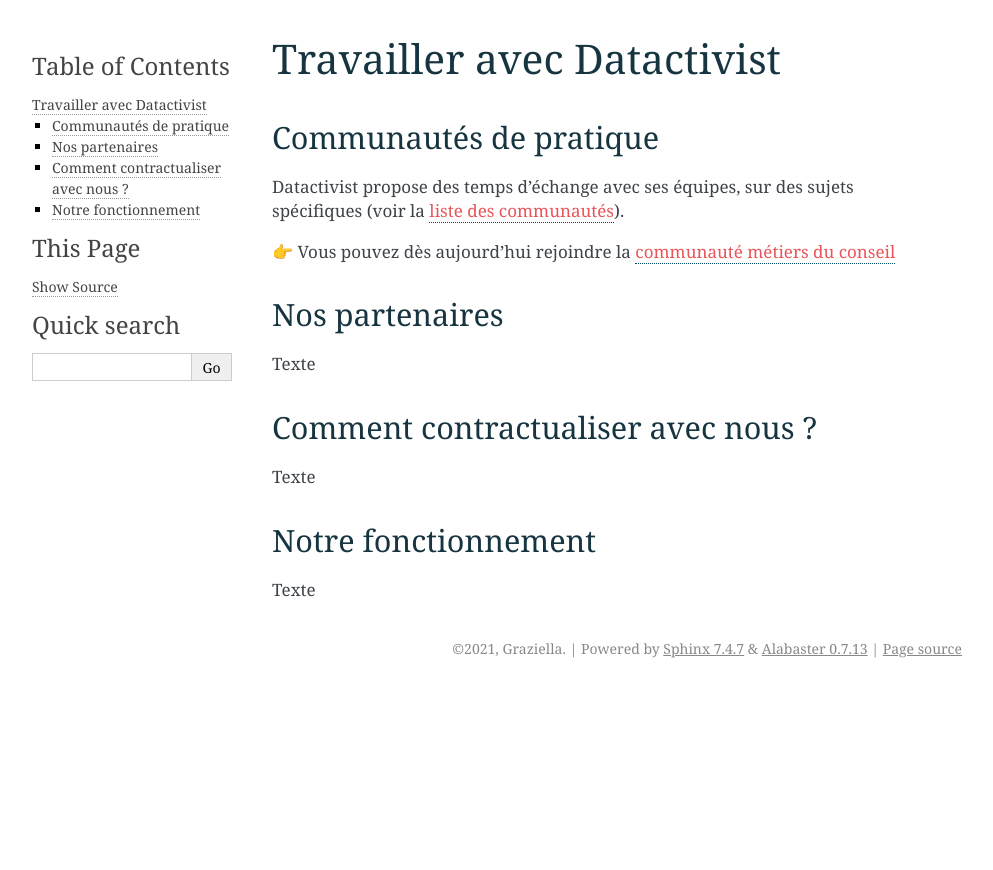
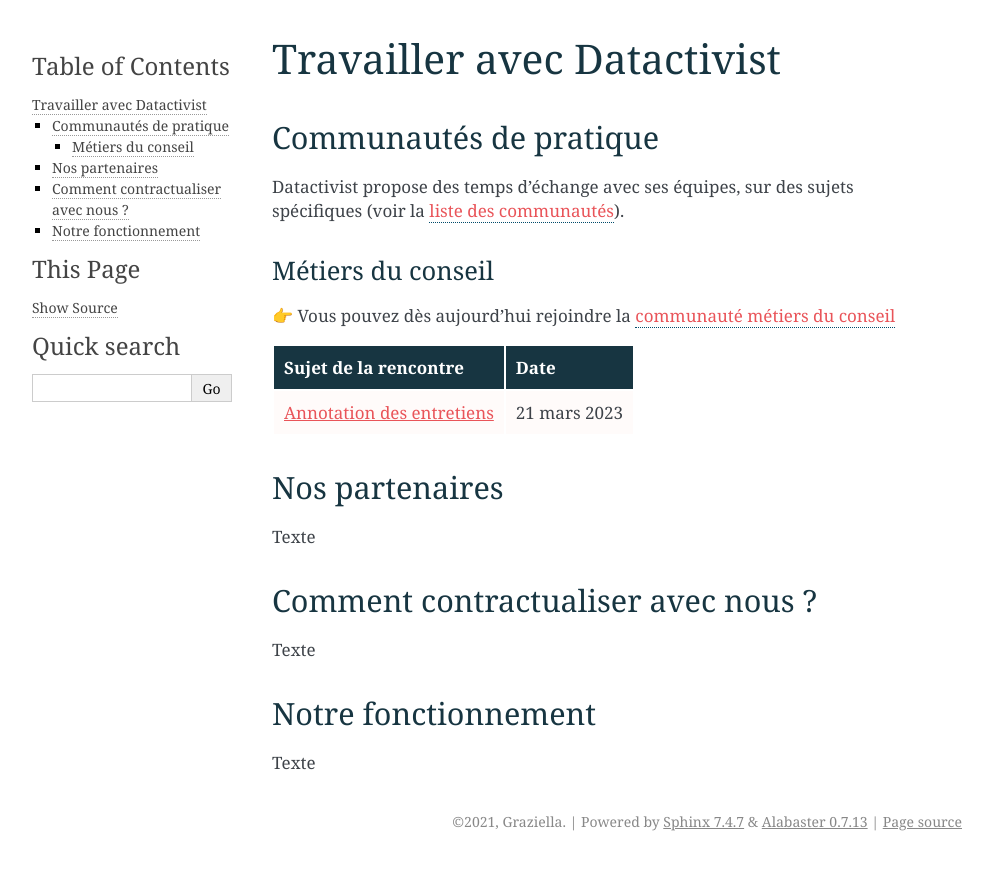
Before and after one commit to datactivist/documentation-datactivist, a Sphinx documentation site: the page built from docs/source/partenaires.md, in a window 1280 px wide. Shown: the top 870 px of the page, without its empty margins (148-1141 px from the left). Built offline with Sphinx 7.4.7, drawn with Linux system fonts in a browser that asks for light colours.

Commit message:
Update partenaires.md

```diff
--- a/docs/source/partenaires.md
+++ b/docs/source/partenaires.md
@@ -4,7 +4,25 @@
 
 Datactivist propose des temps d'échange avec ses équipes, sur des sujets spécifiques (voir la [liste des communautés](/missions-quotidien.html#communautes-de-pratique)).
 
+### Métiers du conseil
+
 👉 Vous pouvez dès aujourd'hui rejoindre la [communauté métiers du conseil](https://odoo.datactivist.coop/blog/datactivist-1/devenons-ensemble-de-meilleurs-consultants-2)
+
+<table class="mytable">
+  <thead>
+    <tr>
+      <th>Sujet de la rencontre</th>
+      <th>Date</th>
+    </tr>
+  </thead>
+  <tbody>
+    <tr>
+      <td><a href="https://docs.google.com/presentation/d/1F4rLzB-VPKH-v6vYbC7WTTm9JG_zXKrmPwzwYNsqDLg/edit#slide=id.g50a179ce52_0_0">Annotation des entretiens</a></td>
+      <td>21 mars 2023</td>
+    </tr>
+  </tbody>
+</table>
+
 
 ## Nos partenaires
 
```
